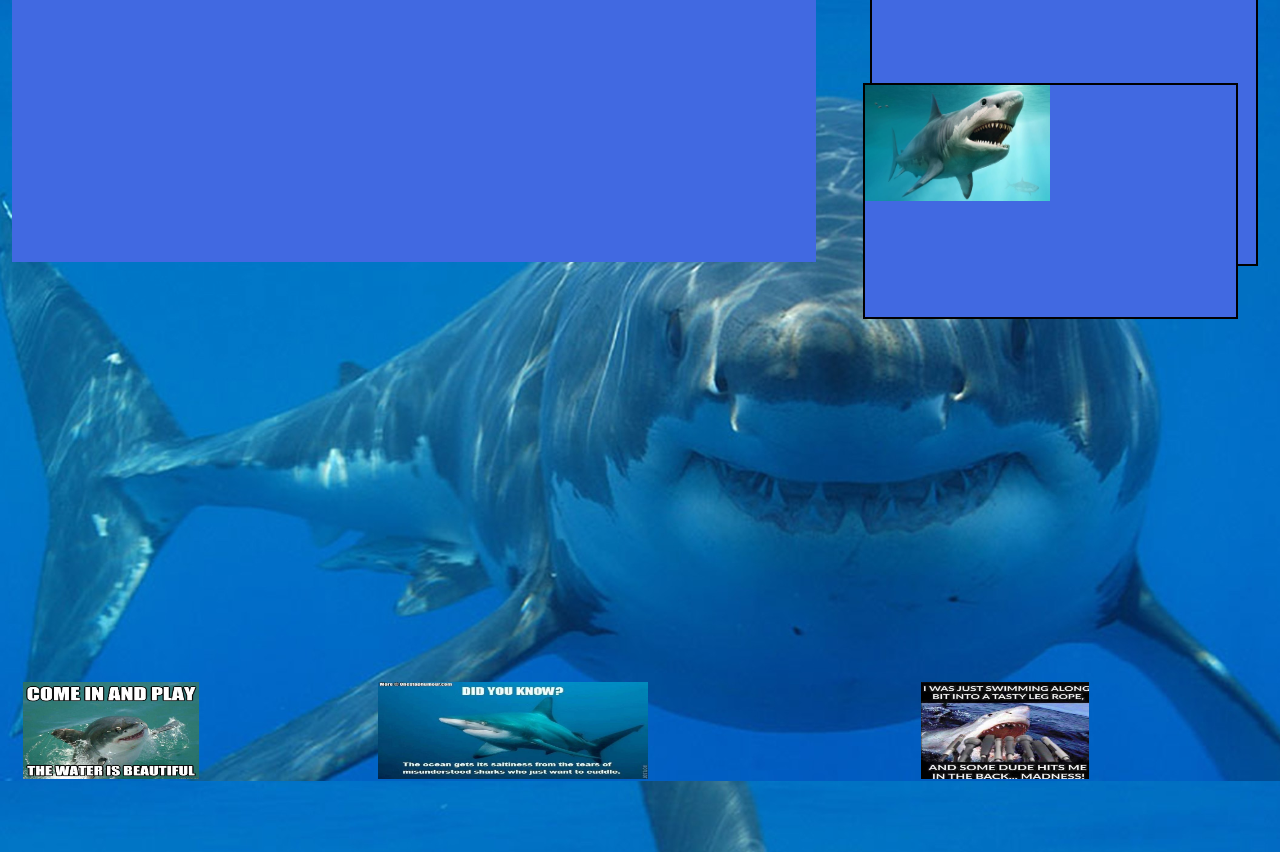
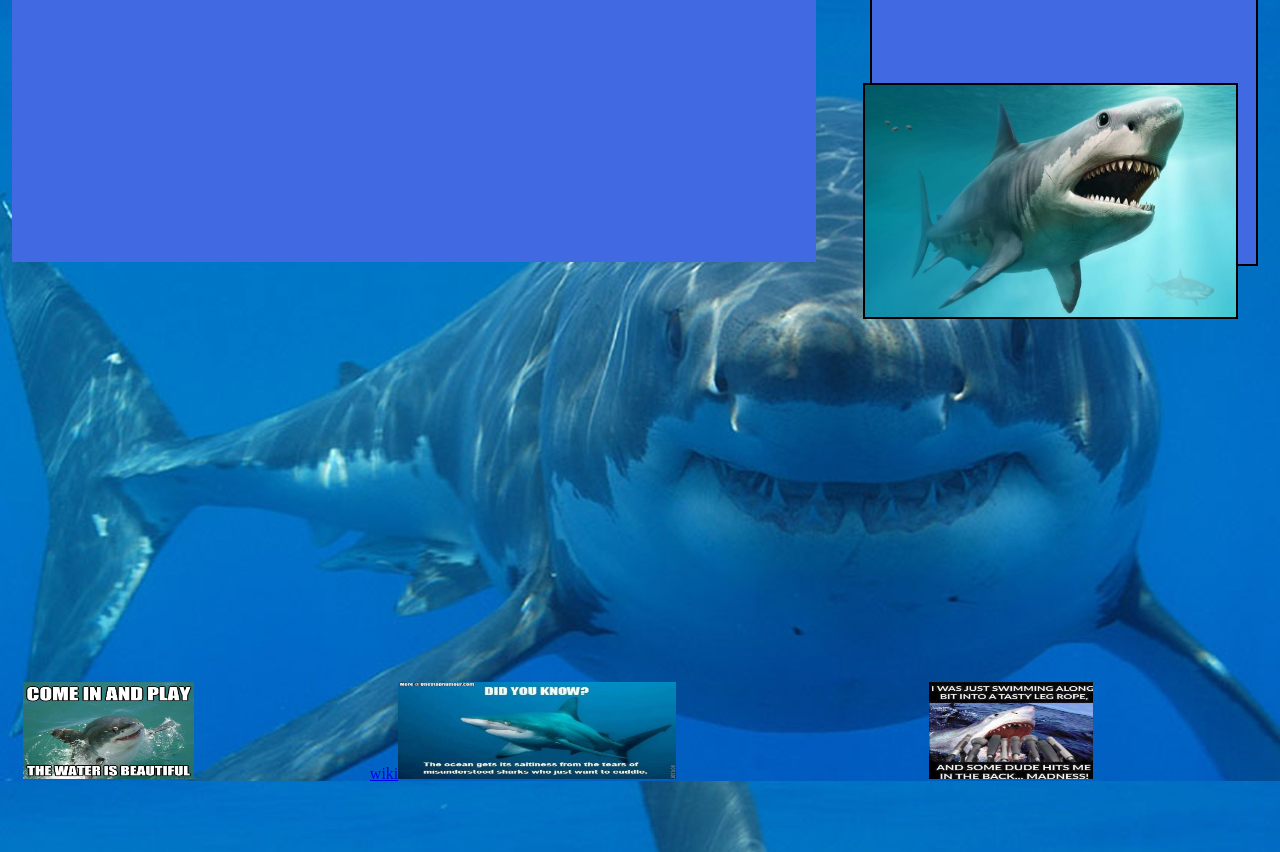
Before and after one commit to halleri000/projects, a plain HTML site: page favthings/favthings1.html in a window 1280 px wide. Shown: the part 819-1671 px from the top of the page. Drawn offline with Linux system fonts and the light colour scheme.

Commit message:
Update favthings1.html

```diff
--- a/favthings/favthings1.html
+++ b/favthings/favthings1.html
@@ -35,12 +35,12 @@
             <li> The largest shark is the whale shark which can grow up to 60 feet</li>
         </ol>
     </div>
-    <div id="absolute"><img src="sharkabsolute.jpeg" width="50%"height="50%"></div>
+    <div id="absolute"><img src="sharkabsolute.jpeg" width="100%"height="100%"></div>
     <table id="images">
 <tr>
-<td> <img class="gallery"src="sharkimage2.jpg"> </td>
-<td> <img class="gallery"src="shark-week-2017-1.jpg"> </td>
-<td> <img class="gallery"src="sharkimage3.jpg"> </td>
+<td> <a href="https://defenders.org/sharks/basic-facts"><img class="gallery"src="sharkimage2.jpg"></a> </td>
+<td> <a href="https://en.wikipedia.org/wiki/Shark">wiki</a><img class="gallery"src="shark-week-2017-1.jpg"></a> </td>
+<td> <a href="https://www.discovery.com/tv-shows/shark-week/"><img class="gallery"src="sharkimage3.jpg"></a> </td>
 </tr>
 </table>
 
```
